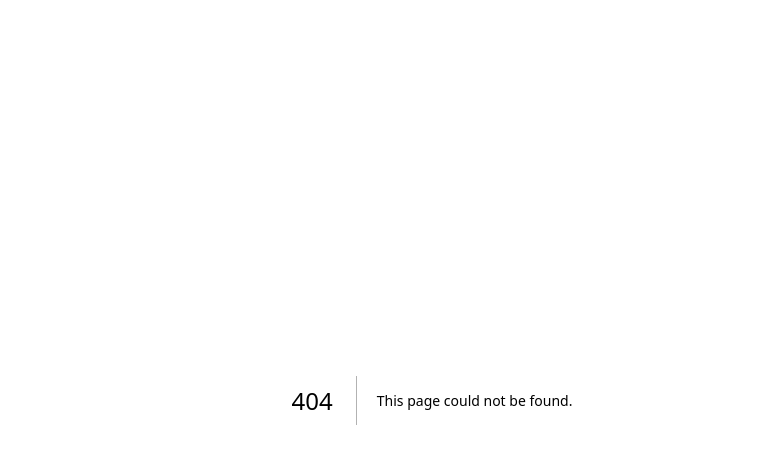
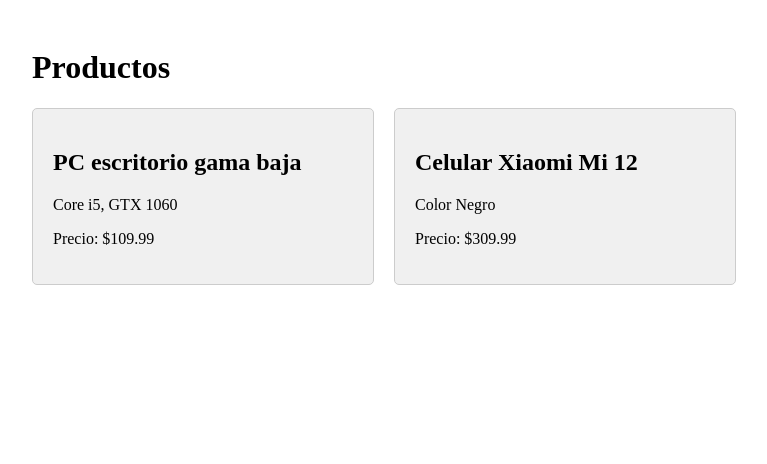
Before and after one commit to vito2312/osf_paradigmas, a Next.js app: page /products/page in a window 1280 px wide. Before the commit this address had no page. Shown: the top 464 px of the page, without its empty margins (208-975 px from the left). Built offline with nearby package versions, Linux system fonts and the light colour scheme.

Commit message:
Feature 1

```diff
--- /dev/null
+++ b/src/components/Products.jsx
@@ -0,0 +1,21 @@
+import React from "react";
+import styles from "../styles/products.module.css";
+
+const ProductsPage = ({ products }) => {
+  return (
+    <div className={styles.container}>
+      <h1>Productos</h1>
+      <div className={styles.productList}>
+        {products.map((product) => (
+          <div key={product.id} className={styles.productCard}>
+            <h2>{product.name}</h2>
+            <p>{product.description}</p>
+            <p>Precio: ${product.price}</p>
+          </div>
+        ))}
+      </div>
+    </div>
+  );
+};
+
+export default ProductsPage;
--- /dev/null
+++ b/src/pages/products/page.jsx
@@ -0,0 +1,24 @@
+import React from "react";
+import ProductsPage from "../../components/Products"; // Cambia la importación a la ruta correcta
+
+const products = [
+  {
+    id: 1,
+    name: "PC escritorio gama baja",
+    description: "Core i5, GTX 1060",
+    price: 109.99,
+  },
+  {
+    id: 2,
+    name: "Celular Xiaomi Mi 12",
+    description: "Color Negro",
+    price: 309.99,
+  },
+  // Agrega más productos aquí
+];
+
+const ProductsPageWrapper = () => {
+  return <ProductsPage products={products} />;
+};
+
+export default ProductsPageWrapper;
--- /dev/null
+++ b/src/styles/products.module.css
@@ -0,0 +1,19 @@
+.container {
+    max-width: 800px;
+    margin: 0 auto;
+    padding: 20px;
+  }
+
+  .productList {
+    display: flex;
+    flex-wrap: wrap;
+    gap: 20px;
+  }
+
+  .productCard {
+    background-color: #f0f0f0;
+    padding: 20px;
+    border: 1px solid #ccc;
+    border-radius: 5px;
+    width: 300px;
+  }
```
